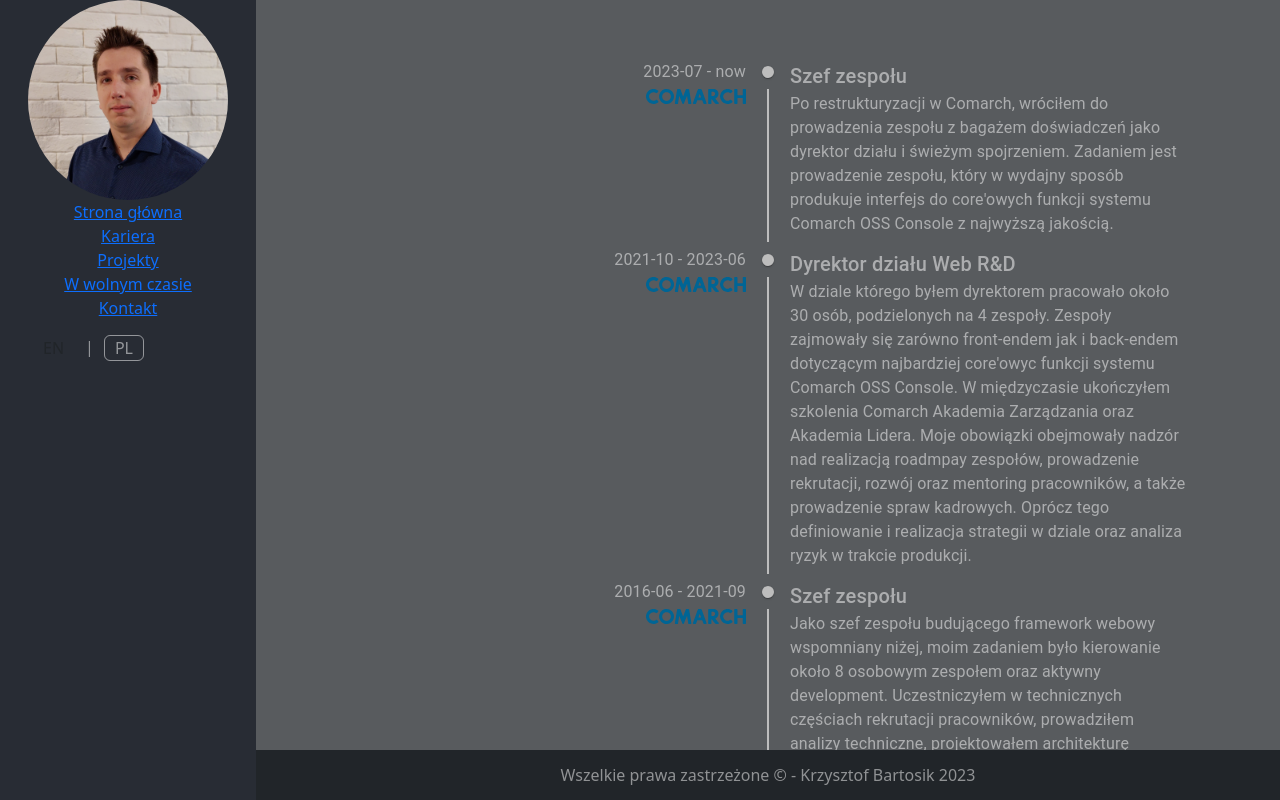
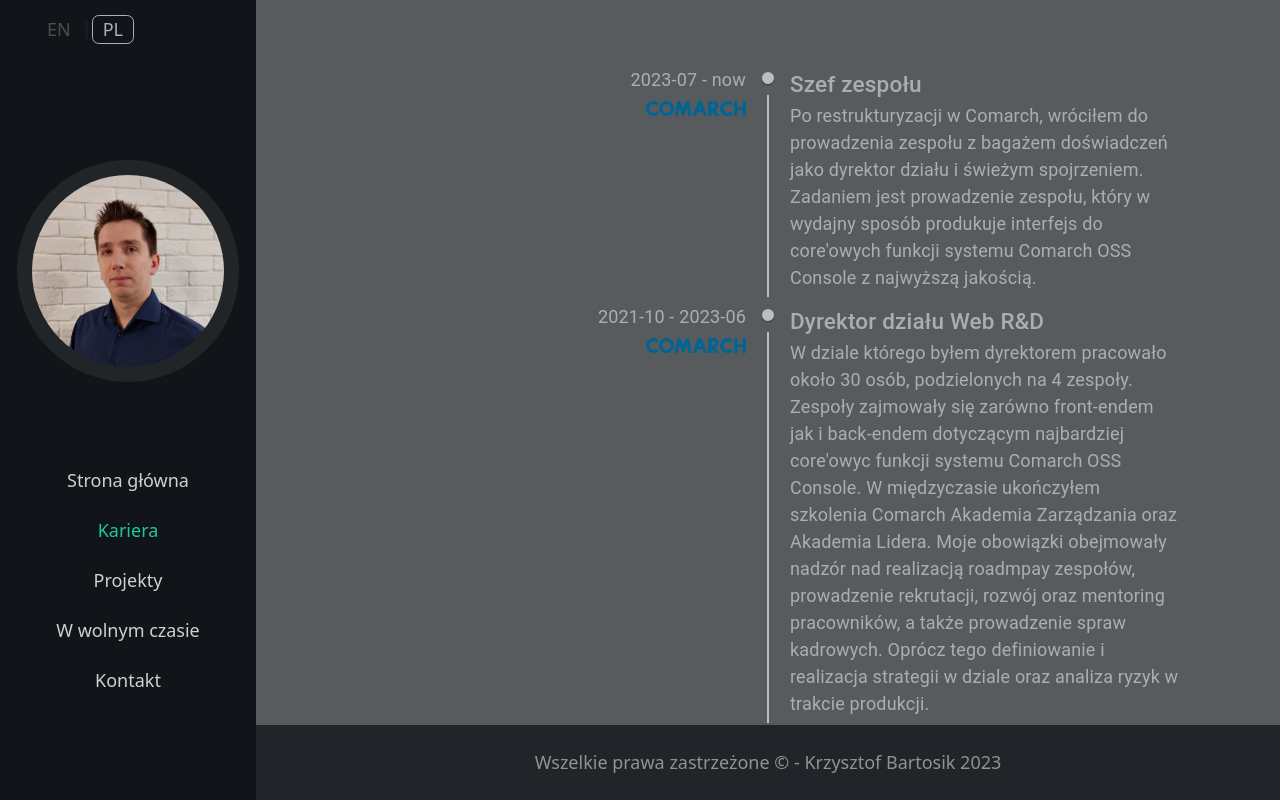
Before and after one commit to nitro03/portfolio, a React (Create React App) app in the folder client/: page /career in a window 1280 px wide. Built offline with nearby package versions, Linux system fonts and the light colour scheme.

Commit message:
side menu styled

```diff
--- a/client/src/App.scss
+++ b/client/src/App.scss
@@ -1,6 +1,8 @@
 @import 'utils/constants';
 html {
   height: 100%;
+  font-family: Roboto;
+  font-size: 18px;
 }
 
 body {
@@ -9,7 +11,7 @@ body {
 
 main {
   height: 100%;
-  overflow: scroll;
+  overflow: auto;
 }
 
 #root {
@@ -19,7 +21,7 @@ main {
 }
 
 .content-container {
-  height: calc(100% - 50px);
+  height: calc(100% - $footerHeight);
   width: 80vw;
 }
 .content-container.mobile{
--- a/client/src/components/Footer/footer.scss
+++ b/client/src/components/Footer/footer.scss
@@ -1,9 +1,10 @@
 @import '../../utils/colors';
+@import '../../utils/constants.sass';
 
 footer {
   position: relative;
   bottom: 0px;
-  height: 50px;
+  height: $footerHeight;
   width: 100%;
   display: flex;
   justify-content: center;
--- a/client/src/components/Menu/MenuItem.js
+++ b/client/src/components/Menu/MenuItem.js
@@ -1,17 +1,27 @@
 import React from 'react';
 import PropTypes from 'prop-types';
-import {Button} from 'react-bootstrap';
+import {Link} from 'react-router-dom';
+import classNames from 'classnames';
 
 MenuItem.propTypes = {
-
+    url: PropTypes.string.isRequired,
+    label: PropTypes.string.isRequired,
+    activeKey: PropTypes.string.isRequired,
+    setActiveKey: PropTypes.func.isRequired
 };
 
 function MenuItem(props) {
+    const {url, label, activeKey, setActiveKey} = props;
+    const isActive = activeKey === url ? true : false;
+    const click = () => {
+        setActiveKey(url);
+    };
 
+    const classes = classNames('menu-item', {'active': isActive});
     return (
-        <Button href={props.url}>
-            {props.label}
-        </Button>
+        <div className={classes} onClick={click}>
+            <Link to={url}>{label}</Link>
+        </div>
     );
 }
 
--- a/client/src/components/Menu/SideMenu.js
+++ b/client/src/components/Menu/SideMenu.js
@@ -1,39 +1,45 @@
-import React, {useContext} from 'react';
+import React, {useContext, useEffect, useState} from 'react';
 import classNames from 'classnames';
 import translator from '../../i18n/translator';
 
 import "./menu.scss";
-import {Container, Image, Nav, Navbar} from 'react-bootstrap';
+import {Image} from 'react-bootstrap';
 import {LangContext} from '../../contexts/LangContext';
-import {Link} from 'react-router-dom';
 import myPic from './img/kb.jpg';
+import MenuItem from './MenuItem';
 
 Menu.propTypes = {};
 
 function Menu() {
-    const activeKey = window?.location?.pathname;
     const {lang, setLang} = useContext(LangContext);
+    const [activeKey, setActiveKey] = useState(window?.location?.pathname)
 
 
     const renderAvatar = () => {
-        return (<div>
-            <Image className='avatar-pic' src={myPic} roundedCircle/>
+        return (<div className="avatar-container">
+            <div className="avatar-shadow">
+                <Image className='avatar-pic' src={myPic} roundedCircle/>
+            </div>
         </div>);
     };
     const renderMenuItems = () => {
-        return (<div>
-                <Nav.Link><Link to='/'>{translator("home", lang)}</Link></Nav.Link>
-                <Nav.Link><Link to='/career'>{translator("Career", lang)}</Link></Nav.Link>
-                <Nav.Link><Link to='/projects'>{translator("Projects", lang)}</Link></Nav.Link>
-                <Nav.Link><Link to='/freetime'>{translator("Free_Time", lang)}</Link></Nav.Link>
-                <Nav.Link><Link to='/contact'>{translator("Contact", lang)}</Link></Nav.Link>
+        return (<div className='menu-buttons'>
+                <MenuItem url='/' label={translator("home", lang)} activeKey={activeKey} setActiveKey={setActiveKey}/>
+                <MenuItem url='/career' label={translator("Career", lang)} activeKey={activeKey}
+                          setActiveKey={setActiveKey}/>
+                <MenuItem url='/projects' label={translator("Projects", lang)} activeKey={activeKey}
+                          setActiveKey={setActiveKey}/>
+                <MenuItem url='/freetime' label={translator("Free_Time", lang)} activeKey={activeKey}
+                          setActiveKey={setActiveKey}/>
+                <MenuItem url='/contact' label={translator("Contact", lang)} activeKey={activeKey}
+                          setActiveKey={setActiveKey}/>
             </div>
         );
     }
 
     const renderLangChanger = () => {
-        return (<div className="justify-content-end ">
-            <ul className="lang-change text-white-50">
+        return (<div className="justify-content-start">
+            <ul className="lang-change">
                 <li className={classNames("btn", {active: lang === "en"})} onClick={() => {
                     setLang("en")
                 }}>EN
@@ -49,9 +55,10 @@ function Menu() {
 
     return (
         <nav className="menu-sideMenu">
+            {renderLangChanger()}
             {renderAvatar()}
             {renderMenuItems()}
-            {renderLangChanger()}
+
         </nav>
     );
 }
--- a/client/src/components/Menu/menu.scss
+++ b/client/src/components/Menu/menu.scss
@@ -1,5 +1,10 @@
-$menu-bg-color: #282c34;
+@import '../../utils/colors.scss';
+
+$menu-bg-color: #111418;
+$active-element-color: #20c997;
 $avatarSize: 200px;
+
+$menu-font-color: rgba(255, 255, 255, 0.8);
 
 .menu-container {
   display: flex;
@@ -22,21 +27,68 @@ $avatarSize: 200px;
   height: 100%;
 }
 
+.menu-buttons {
+  padding-top: 10vh;
+}
+
+.menu-item {
+  height: 50px;
+  padding: 5px 0;
+
+}
+
+.menu-item a {
+  width: 100%;
+  height: 100%;
+  color: $menu-font-color;
+  text-decoration: none;
+}
+
+.menu-item.active a {
+  color: $active-element-color;
+}
+
+.menu-item a:hover {
+  transition: color ease-in;
+  color: $active-element-color;
+}
+
 .lang-change {
-  align-self: flex-end;
-  top: 0;
   margin-top: 15px;
-  right:0;
   margin-right: 15px;
   list-style-type: none;
   display: flex;
   flex-direction: row;
 }
-.lang-change li{
+
+.lang-change li.btn {
   padding: 0 10px;
+  color: $icon-inactive-color;
+  &:hover{
+    color: $icon-active-color;
+  }
+  &.active{
+    color: $icon-active-color;
+  }
+}
+
+.avatar-container {
+  height: 40vh;
+  position: relative;
+  display: flex;
+  justify-content: center;
+  align-items: flex-end;
+}
+
+.avatar-shadow {
+  padding: 15px;
+  border-radius: 50%;
+  background-color: rgba(255, 255, 255, 0.07);
 }
 
 .avatar-pic {
-  width: $avatarSize;
-  height: $avatarSize;
+  width: 15vw;
+  height: 15vw;
+  max-width: $avatarSize;
+  max-height: $avatarSize;
 }
--- a/client/src/utils/colors.scss
+++ b/client/src/utils/colors.scss
@@ -1,3 +1,6 @@
 $bgColor: #2B2B2B;
 $bgCardColor: #3C3F41;
 $fontColor: #A5BABA;
+
+$icon-inactive-color: #4c4d4d;
+$icon-active-color: #aab1b8;
--- a/client/src/utils/constants.sass
+++ b/client/src/utils/constants.sass
@@ -1,3 +1,4 @@
 $res4k: 3160px
 $resFullHD: 1080px
 $resHD: 720px
+$footerHeight: 75px
```
